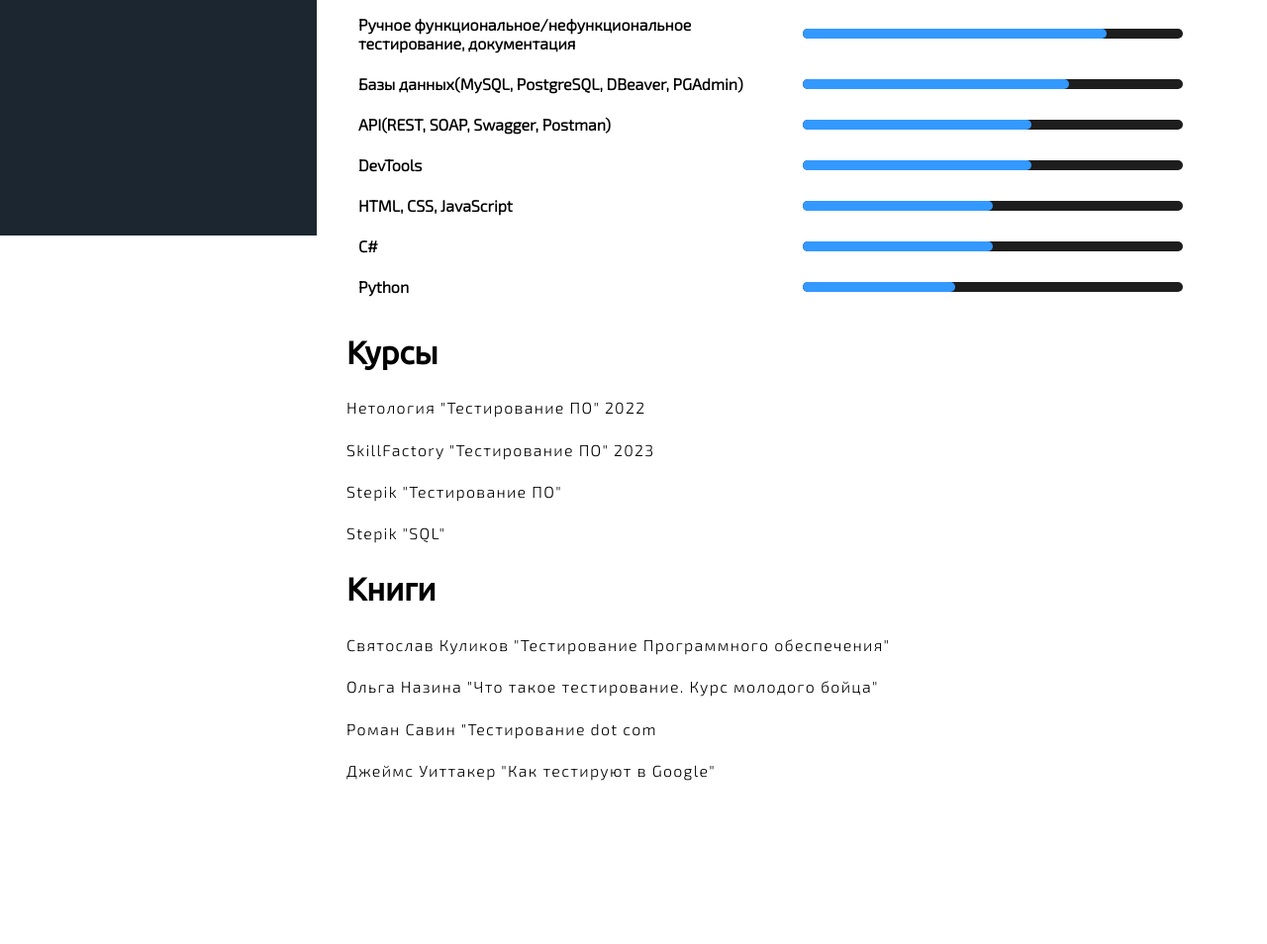
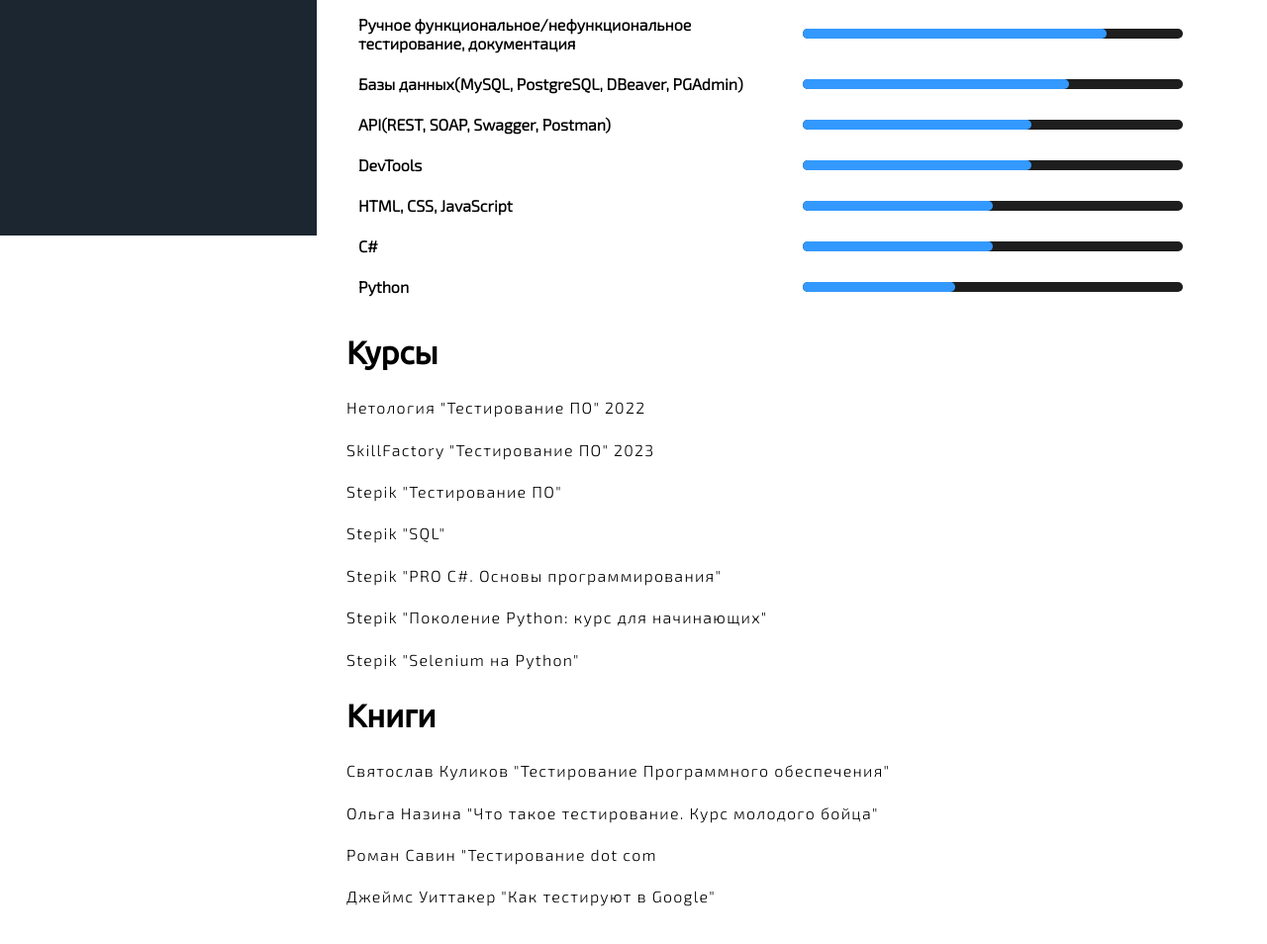
Before and after one commit to Shaxu22/CV, a plain HTML site: page index.html in a window 1280 px wide. Shown: the part 642-1596 px from the top of the page at 99% size. Before the commit the page ends 1483 px from the top, so only its background shows below. Drawn offline with nearby package versions, Linux system fonts and the light colour scheme.

Commit message:
Update index.html

```diff
--- a/index.html
+++ b/index.html
@@ -162,6 +162,9 @@
             <li>SkillFactory "Тестирование ПО" 2023 <!-- - <a target="_blank" href="https://stepik.org/certificate/a2eb5f02f287ac83244da33cefdcf68d799e13ec.pdf">Сертификат</a> --> </li>
             <li>Stepik "Тестирование ПО" <!-- <a target="_blank" href="https://stepik.org/certificate/ddf645365209337ea0bed0a848959f0e5f8217dd.pdf">Сертификат</a> --> </li>
             <li>Stepik "SQL" <!-- <a target="_blank" href="https://stepik.org/certificate/ddf645365209337ea0bed0a848959f0e5f8217dd.pdf">Сертификат</a> --> </li>
+            <li>Stepik "PRO C#. Основы программирования" <!-- <a target="_blank" href="https://stepik.org/certificate/ddf645365209337ea0bed0a848959f0e5f8217dd.pdf">Сертификат</a> --> </li>
+            <li>Stepik "Поколение Python: курс для начинающих" <!-- <a target="_blank" href="https://stepik.org/certificate/ddf645365209337ea0bed0a848959f0e5f8217dd.pdf">Сертификат</a> --> </li>
+            <li>Stepik "Selenium на Python" <!-- <a target="_blank" href="https://stepik.org/certificate/ddf645365209337ea0bed0a848959f0e5f8217dd.pdf">Сертификат</a> --> </li>
 
 
         </ul>
```
